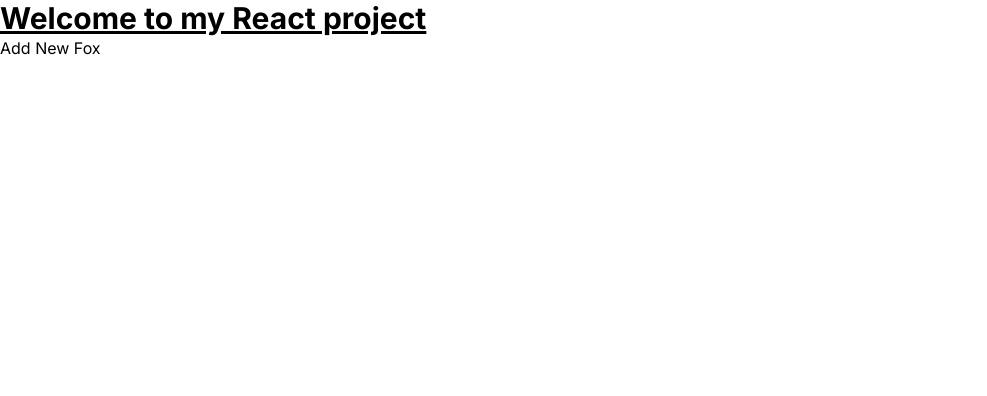
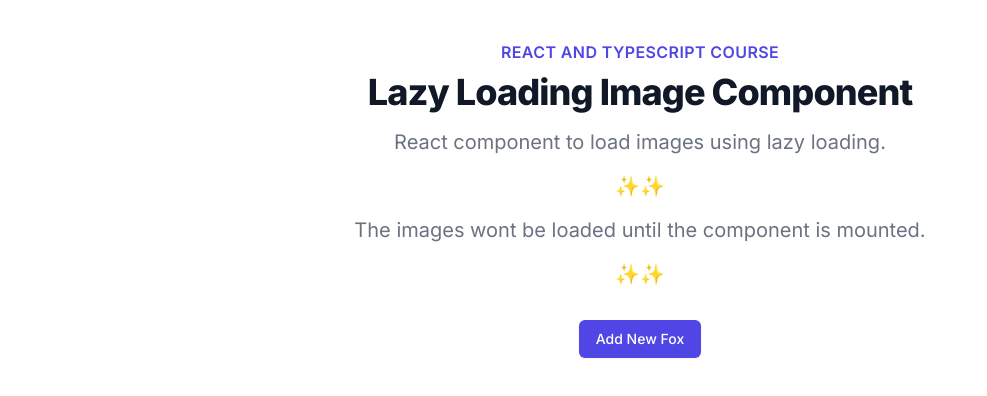
Before and after one commit to ErikaMelt/react_typescript, a Next.js app in the folder react-typescript-project/: page / in a window 1280 px wide. Shown: the top 396 px of the page, without its empty margins (0-987 px from the left). Built offline with nearby package versions, Linux system fonts and the light colour scheme.

Commit message:
add styles to the page.tsx page and use random method from lodash

```diff
--- /dev/null
+++ b/react-typescript-project/@types/lodash/page.d.ts
@@ -0,0 +1,3 @@
+declare module "lodash" {
+    export function random(min: number, max: number): number;
+}
--- a/react-typescript-project/app/page.tsx
+++ b/react-typescript-project/app/page.tsx
@@ -3,10 +3,10 @@
 import { MouseEventHandler, useState } from "react";
 import type { NextPage } from "next";
 import Head from "next/head";
+import { random } from "lodash";
 import { LazyImage } from "../components/LazyImage";
 
-const randomNumber = () => Math.floor(Math.random() * 123) + 1;
-
+const randomNumber = () => random(0, 123);
 const generateId = (): string => {
   return (
     Math.random().toString(36).substring(2, 15) +
@@ -25,7 +25,7 @@ const Home: NextPage = () => {
     };
 
     setImages([...images, newImageItem]);
-
+    //window.plausible("add_fox");
   };
 
   return (
@@ -34,13 +34,22 @@ const Home: NextPage = () => {
         <title>React Project</title>
         <meta name="description" content="Generated by Erika" />
         <link rel="icon" href="/favicon.ico" />
+        <script
+        defer data-domain="erikamelt.github.io"
+        src="https://plausible.io/js/script.js">
+        </script>
       </Head>
 
-      <main>
-      <h1 className="text-3xl font-bold underline">
-      Welcome to my React project
-      </h1>
-      <button onClick={addNewFox}>Add New Fox</button>
+      <main className="text-center">
+      <PageContent />
+      <div className="m-4">
+        <button
+          onClick={addNewFox}
+          className="py-2 px-4 border border-transparent shadow-sm text-sm font-medium rounded-md text-white bg-indigo-600 hover:bg-indigo-700 focus:outline-none focus:ring-2 focus:ring-offset-2 focus:ring-indigo-500"
+        >
+        Add New Fox
+        </button>
+        </div>
       {images.map(({id, url}, index) => (
           <div className="p-4" key={id}>
             <LazyImage
@@ -66,4 +75,28 @@ const Home: NextPage = () => {
   );
 };
 
+
+function PageContent() {
+  return (
+    <div className="pt-10 pb-4 px-4 sm:px-6 lg:px-8">
+      <p className="text-base leading-6 text-indigo-600 font-semibold tracking-wide uppercase">
+        React and TypeScript Course
+      </p>
+      <h3 className="mt-2 text-3xl leading-8 font-extrabold tracking-tight text-gray-900 sm:text-4xl sm:leading-10">
+        Lazy Loading Image Component
+      </h3>
+      <div className="max-w-xl mx-auto text-xl text-gray-500 leading-7">
+        <p className="mt-4">
+          React component to load images using lazy loading.
+        </p>
+        <p className="mt-4">✨✨</p>
+        <p className="mt-4">
+          The images wont be loaded until the component is mounted.
+        </p>
+        <p className="mt-4">✨✨</p>
+      </div>
+    </div>
+  );
+}
+
 export default Home;
--- a/react-typescript-project/package.json
+++ b/react-typescript-project/package.json
@@ -15,6 +15,7 @@
     "autoprefixer": "10.4.15",
     "eslint": "8.48.0",
     "eslint-config-next": "13.4.19",
+    "lodash": "^4.17.21",
     "next": "13.4.19",
     "postcss": "8.4.28",
     "react": "18.2.0",
```
Also changed, not shown: react-typescript-project/@types/plausible/page.d.ts (added, +8 -0 lines), 2 other files (tests, documents, lock files or other folders).
